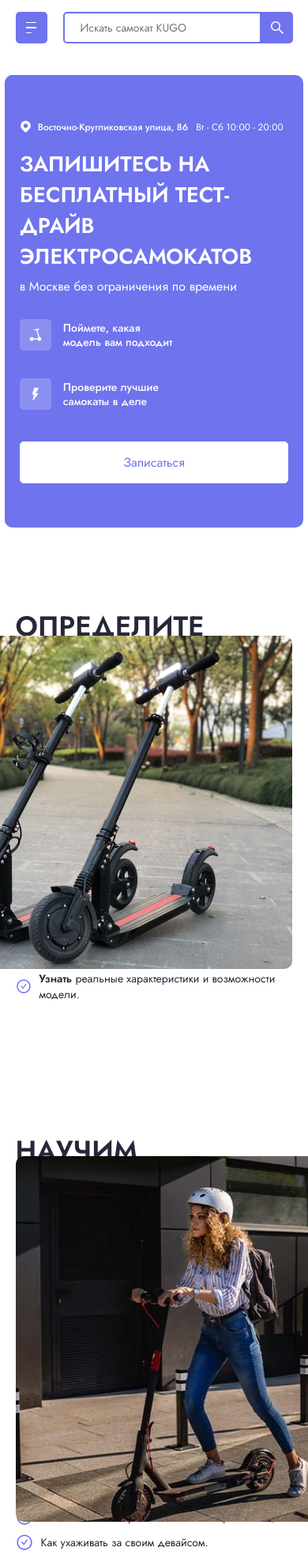
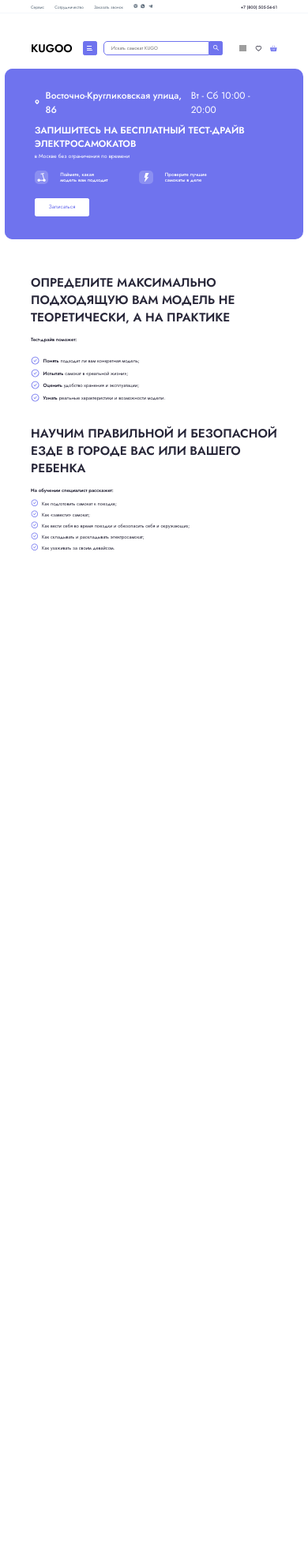
Before and after one commit to neksus-hub/Kugo_diplom_project, a PHP site: page / in a window 390 px wide; the page is wider, and only the part inside the window is pictured. Shown: that part at 79% size. After the commit the page ends 698 px from the top of that part, so only its background shows below. Run offline with PHP 8.4, Linux system fonts and the light colour scheme; grey boxes are pictures that could not be loaded.

Commit message:
add: adaptive + pixel perfect

```diff
--- a/css/style.css
+++ b/css/style.css
@@ -1,5 +1,8 @@
 * {
   box-sizing: border-box;
+}
+html {
+  font-size: 16px;
 }
 body {
   margin: 0;
@@ -8,19 +11,19 @@
 }
 .button {
   background: #6f73ee;
-  border-radius: 5px;
-  border: 2px solid #6f73ee;
+  border-radius: 0.3125rem;
+  border: 0.125rem solid #6f73ee;
 }
 .button-light {
-  border-radius: 5px;
-  border: 1.3px solid var(--white, #fff);
+  border-radius: 0.3125rem;
+  border: 0.0813rem solid var(--white, #fff);
   background: #fff;
   color: var(--purple, #6f73ee);
 }
 .navbar {
   height: 39px;
-  padding: 11px 0;
-  margin-bottom: 30px;
+  padding: 0.6875rem 0;
+  margin-bottom: 1.875rem;
 }
 .navbar-menu {
   display: flex;
@@ -28,12 +31,12 @@
   justify-content: space-between;
 }
 .container {
-  max-width: 1150px;
+  max-width: 71.875rem;
   margin: auto;
 }
 .navbar-menu-list {
   display: flex;
-  gap: 30px;
+  gap: 1.875rem;
   padding: 0;
   margin: 0;
 }
@@ -43,7 +46,7 @@
 .nav-menu-item-link {
   text-decoration: none;
   color: var(--gray-600, #5d6c7b);
-  font-size: 12px;
+  font-size: 0.75rem;
   font-style: normal;
   font-weight: 400;
   line-height: normal;
@@ -56,12 +59,12 @@
 }
 .navbar-networks-link {
   display: flex;
-  gap: 8.5px;
+  gap: 0.5313rem;
 }
 .header-phone-link {
   text-decoration: none;
   color: var(--black, #282739);
-  font-size: 12px;
+  font-size: 0.75rem;
   font-style: normal;
   font-weight: 500;
   line-height: normal;
@@ -69,29 +72,29 @@
 .seporator {
   background: #f4f7fb;
   border: none;
-  height: 1px;
+  height: 0.0625rem;
 }
 .navbar-bottom-wrapper {
   display: flex;
   align-items: center;
   width: 100%;
-  margin-bottom: 40px;
+  margin-bottom: 2.5rem;
 }
 .logo-block {
-  width: 116px;
-  margin-right: 35px;
+  width: 7.25rem;
+  margin-right: 2.1875rem;
 }
 .logo {
   margin-bottom: 0;
   margin-top: 0;
 }
 .search-txt {
-  height: 40px;
-  padding: 10px 0 10px 20px;
+  height: 2.5rem;
+  padding: 0.625rem 0 0.625rem 1.25rem;
   border-radius: 5px 0 0 5px;
-  border: 2px solid #6f73ee;
+  border: 0.125rem solid #6f73ee;
   color: var(--gray-600, #5d6c7b);
-  font-size: 14px;
+  font-size: 0.875rem;
   font-style: normal;
   font-weight: 400;
   line-height: normal;
@@ -103,45 +106,45 @@
   display: flex;
   align-items: center;
   justify-content: center;
-  border-radius: 0px 5px 5px 0px;
-  border: 2px solid #6f73ee;
+  border-radius: 0 0.3125rem 0.3125rem 0;
+  border: 0.125rem solid #6f73ee;
   background: #6f73ee;
-  width: 40px;
-  height: 40px;
+  width: 2.5rem;
+  height: 2.5rem;
   flex-shrink: 0;
 }
 .search-box {
   display: flex;
   align-items: center;
-  margin-right: 47px;
+  margin-right: 2.9375rem;
   flex-grow: 1;
 }
 .catalog-button {
-  width: 114px;
-  height: 40px;
+  width: 7.125rem;
+  height: 2.5rem;
   color: var(--white, #fff);
-  font-size: 16px;
+  font-size: 1rem;
   font-style: normal;
   font-weight: 500;
   line-height: normal;
   display: flex;
   align-items: center;
-  padding: 15px 18px 15px 15px;
-  margin-right: 20px;
+  padding: 0.9375rem 1.125rem 0.9375rem 0.9375rem;
+  margin-right: 1.25rem;
 }
 .line-block {
   display: flex;
   flex-direction: column;
-  gap: 5px;
-  margin-right: 13px;
+  gap: 0.3125rem;
+  margin-right: 0.8125rem;
 }
 .line-catalog-button {
-  height: 1.3px;
+  height: 0.0813rem;
   background: var(--white, #fff);
 }
 .line-catalog-button-first,
 .line-catalog-button-second {
-  width: 13px;
+  width: 0.8125rem;
 }
 .line-catalog-button-third {
   width: 7px;
@@ -151,12 +154,16 @@
   align-items: center;
   margin: 0;
   padding: 0;
-  gap: 25px;
+  gap: 1.5625rem;
 }
 .favorites-icon-block {
   display: flex;
   align-items: center;
-  gap: 25px;
+  gap: 1.5625rem;
+}
+.scales-icon {
+  height: 1.25rem;
+  width: 1.25rem;
 }
 .shopping-cart-block {
   display: flex;
@@ -176,15 +183,15 @@
 .header-img {
   background-image: url("/img/header-img.png");
   margin: auto;
-  background-size: 90% 445px;
-  background-position: center right;
+  background-size: cover;
+  background-position: bottom right;
   height: 27.8125rem;
   background-repeat: no-repeat;
   position: relative;
   object-fit: cover;
   border-radius: 10px;
   width: 97%;
-  margin-bottom: 100px;
+  margin-bottom: 6.25rem;
 }
 .header-img::before {
   content: "";
@@ -199,7 +206,7 @@
   position: relative;
   width: 100%;
   height: 100%;
-  padding-top: 56px;
+  padding: 3.5rem 0;
 }
 .contacts-header {
   display: flex;
@@ -208,7 +215,7 @@
 .contacts-header-wrapper {
   display: flex;
   align-items: center;
-  gap: 10px;
+  gap: 0.625rem;
 }
 .header-adress-block {
   display: flex;
@@ -240,7 +247,7 @@
 }
 .header-content-title {
   color: var(--white, #fff);
-  font-size: 35px;
+  font-size: 2.1875rem;
   font-style: normal;
   font-weight: 600;
   line-height: normal;
@@ -300,7 +307,7 @@
 .button-header-content {
   width: 9.9375rem;
   height: 3.3125rem;
-  font-size: 16px;
+  font-size: 1rem;
   font-style: normal;
   font-weight: 400;
   line-height: normal;
@@ -317,22 +324,22 @@
   align-items: center;
 }
 .support-info {
-  width: 645px;
+  width: 40.3125rem;
 }
 .support-info-title {
   color: var(--black, #282739);
-  font-size: 35px;
+  font-size: 2.1875rem;
   font-style: normal;
   font-weight: 600;
   line-height: normal;
   text-transform: uppercase;
-  margin-bottom: 30px;
+  margin-bottom: 1.875rem;
   margin-top: 0;
 }
 .support-list-item {
   display: flex;
   align-items: center;
-  gap: 10px;
+  gap: 0.625rem;
 }
 .support-info-list {
   display: flex;
@@ -352,7 +359,7 @@
 }
 .support-info-text {
   color: var(--black, #282739);
-  font-size: 14px;
+  font-size: 0.875rem;
   font-style: normal;
   font-weight: 500;
   line-height: 119%;
@@ -364,7 +371,7 @@
   min-width: 32.1875rem;
 }
 .support-img-block {
-  margin-right: 20px;
+  margin-right: 1.25rem;
   right: 0;
   position: absolute;
 }
@@ -375,22 +382,22 @@
   justify-content: flex-end;
 }
 .education-info {
-  width: 645px;
+  width: 40.3125rem;
 }
 .education-info-title {
   color: var(--black, #282739);
-  font-size: 35px;
+  font-size: 2.1875rem;
   font-style: normal;
   font-weight: 600;
   line-height: normal;
   text-transform: uppercase;
-  margin-bottom: 30px;
+  margin-bottom: 1.875rem;
   margin-top: 0;
 }
 .education-list-item {
   display: flex;
   align-items: center;
-  gap: 10px;
+  gap: 0.625rem;
 }
 .education-info-list {
   display: flex;
@@ -410,26 +417,26 @@
 }
 .education-info-text {
   color: var(--black, #282739);
-  font-size: 14px;
+  font-size: 0.875rem;
   font-style: normal;
   font-weight: 500;
   line-height: 119%;
   margin: 0;
-  margin-bottom: 18px;
+  margin-bottom: 1.125rem;
 }
 .education-img {
   border-radius: 0.625rem;
   min-width: 28.9375rem;
 }
 .education-img-block {
-  margin-left: 20px;
+  margin-left: 1.25rem;
   left: 0;
   position: absolute;
 }
 
 @media (max-width: 1200px) {
-  .container {
-    max-width: 90%;
+  html {
+    font-size: 14px;
   }
   .search-box {
     width: 50%;
@@ -437,18 +444,63 @@
   .header-content {
     width: 70%;
   }
+  .support-img {
+    max-width: 25rem;
+  }
+  .education-img {
+    max-width: 25rem;
+  }
+}
+
+@media (max-width: 1100px) {
+  html {
+    font-size: 12px;
+  }
+  .support-img {
+    max-width: 20rem;
+  }
+  .education-img {
+    max-width: 20rem;
+  }
+  .header-img {
+    height: 29.813rem;
+  }
 }
 
 @media (max-width: 1028px) {
+  html {
+    font-size: 12px;
+  }
   .header-content {
     width: 80%;
   }
 }
 
+@media (max-width: 928px) {
+  html {
+    font-size: 11px;
+  }
+  .support-img {
+    max-width: 16rem;
+  }
+  .education-img {
+    max-width: 16rem;
+  }
+}
+
 @media (max-width: 876px) {
+  html {
+    font-size: 10px;
+  }
+  .support-img {
+    max-width: 14rem;
+  }
+  .education-img {
+    max-width: 14rem;
+  }
   .header-img {
-    background-size: 132% 493px;
     height: 30.813rem;
+    background-position: center right;
   }
   .catalog-button-link {
     display: none;
@@ -466,6 +518,15 @@
   }
 }
 @media (max-width: 756px) {
+  html {
+    font-size: 9px;
+  }
+  .support-img {
+    max-width: 14rem;
+  }
+  .education-img {
+    max-width: 14rem;
+  }
   .header-img {
     background: #6f73ee;
   }
@@ -474,50 +535,67 @@
   }
 }
 @media (max-width: 689px) {
-  .favorites {
-    display: none;
+  html {
+    font-size: 8px;
   }
-  .search-box {
-    width: 100%;
-    margin-right: 0;
+  .support-img {
+    max-width: 14rem;
+  }
+  .education-img {
+    max-width: 14rem;
+  }
+}
+@media (max-width: 612px) {
+  html {
+    font-size: 7px;
+  }
+  .support-img {
+    max-width: 12rem;
+  }
+  .education-img {
+    max-width: 12rem;
   }
 }
 @media (max-width: 557px) {
-  .navbar {
-    display: none;
-  }
   .navbar-bottom {
-    margin-top: 15px;
+    margin-top: 0.9375rem;
   }
 }
 @media (max-width: 535px) {
+  .container {
+    max-width: 80%;
+  }
   .header-img {
-    height: 33.813rem;
-  }
-  .header-features {
-    flex-direction: column;
-  }
-  .header-features-item {
-    width: 100%;
+    height: 27.813rem;
   }
   .header-content-title {
     font-size: 1.6875rem;
   }
   .header-content-text {
-    font-size: 16px;
+    font-size: 1rem;
   }
-  .button-header-content {
+  .support-img {
+    display: none;
+  }
+  .education-img {
+    display: none;
+  }
+  .education-wrapper {
+    justify-content: flex-start;
+  }
+  .support {
+    margin-bottom: 4.188rem;
+  }
+  .support-info {
     width: 100%;
   }
-}
-@media (max-width: 487px) {
-  .logo-block {
-    display: none;
+  .education-info {
+    width: 100%;
   }
 }
 @media (max-width: 413px) {
   .header-img {
-    height: 35.813rem;
+    height: 30.813rem;
   }
 }
 @media (max-width: 382px) {
--- a/index.html
+++ b/index.html
@@ -29,17 +29,17 @@
             </li>
             <li class="navbar-menu-item navbar-networks-link">
               <a href="#" class="nav-menu-social-vb">
-                <svg class="nav-social-icon" width="12px" height="12px">
+                <svg class="nav-social-icon" width="0.8rem" height="0.8rem">
                   <use href="img/sprite.svg#vb"></use>
                 </svg>
               </a>
               <a href="#" class="nav-menu-social-ws">
-                <svg class="nav-social-icon" width="12px" height="12px">
+                <svg class="nav-social-icon" width="0.8rem" height="0.8rem">
                   <use href="img/sprite.svg#ws"></use>
                 </svg>
               </a>
               <a href="#" class="nav-menu-social-tg">
-                <svg class="nav-social-icon" width="12px" height="12px">
+                <svg class="nav-social-icon" width="0.8rem" height="0.8rem">
                   <use href="img/sprite.svg#tg"></use>
                 </svg>
               </a>
@@ -83,21 +83,21 @@
             placeholder="Искать самокат KUGO"
           />
           <a href="#" class="search-btn">
-            <svg class="nav-social-icon" width="16px" height="16px">
+            <svg class="nav-social-icon" width="1rem" height="1rem">
               <use href="img/sprite.svg#search"></use>
             </svg>
           </a>
         </div>
         <div class="favorites">
           <div class="favorites-icon-block">
-            <img src="img/scales.svg" alt="scales" width="20px" height="20px">
-            <svg class="favorites-icon" width="20px" height="20px">
+            <img src="img/scales.svg" alt="scales" class="scales-icon">
+            <svg class="favorites-icon" width="1.25rem" height="1.25rem">
               <use href="img/sprite.svg#heart"></use>
             </svg>
           </div>
           <!-- /.favorits-icon-block -->
           <div class="shopping-cart-block">
-            <svg class="shopping-cart-icon" width="20px" height="20px">
+            <svg class="shopping-cart-icon" width="1.25rem" height="1.25rem">
               <use href="img/sprite.svg#shopping-cart"></use>
             </svg>
             <span class="shopping-cart-title">Корзина</span>
```
Also changed, not shown: other parts of index.html (+12 -12 lines), img/sprite.svg.
